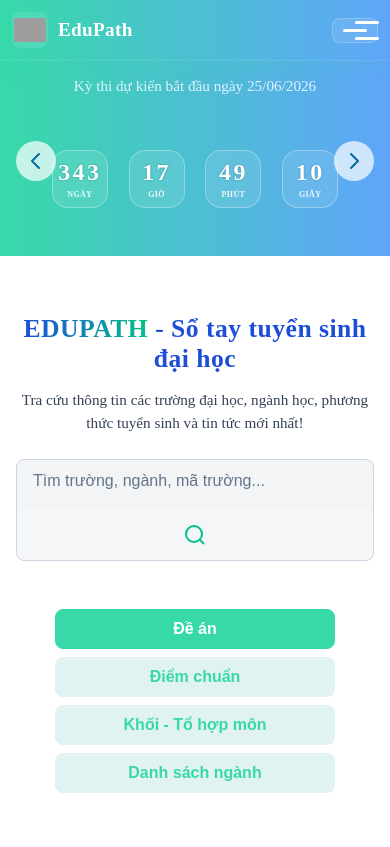
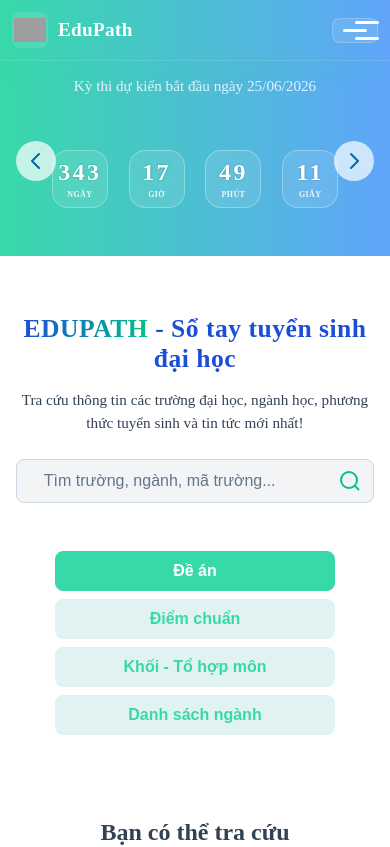
Before and after one commit to university-entry-helper-system/FE_SBA_NEW, a React (Vite) app: page / in a window 390 px wide. Shown: the top 847 px of the page. Built offline with nearby package versions, Linux system fonts and the light colour scheme; grey boxes are pictures that could not be loaded.

Commit message:
fix: home page responsive

```diff
--- a/package.json
+++ b/package.json
@@ -33,6 +33,7 @@
     "@types/jwt-decode": "^2.2.1",
     "@types/react": "^19.1.8",
     "@types/react-dom": "^19.1.6",
+    "@types/react-select": "^5.0.0",
     "@vitejs/plugin-react": "^4.5.2",
     "eslint": "^9.29.0",
     "eslint-plugin-react-hooks": "^5.2.0",
--- a/src/css/home.css
+++ b/src/css/home.css
@@ -318,20 +318,21 @@
   }
 
   .hero-search {
-    flex-direction: column;
+    flex-direction: row;
     gap: 8px;
   }
 
   .search-input {
     border-radius: 8px;
-    max-width: 100%;
+    max-width: 85%;
   }
 
   .search-btn {
     border-radius: 8px;
     border: 1px solid rgba(255, 255, 255, 0.3);
-    width: 100%;
-    max-width: 400px;
+    width: 15%;
+    max-width: 100px;
+    display: contents;
   }
 
   .tabs {
```
Also changed, not shown: 1 other file (tests, documents, lock files or other folders).
